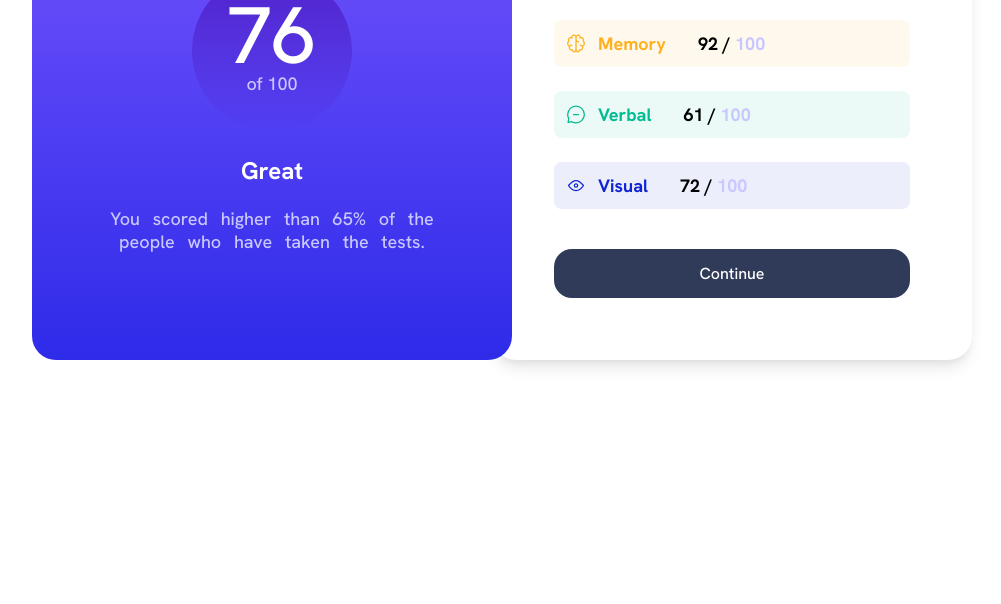
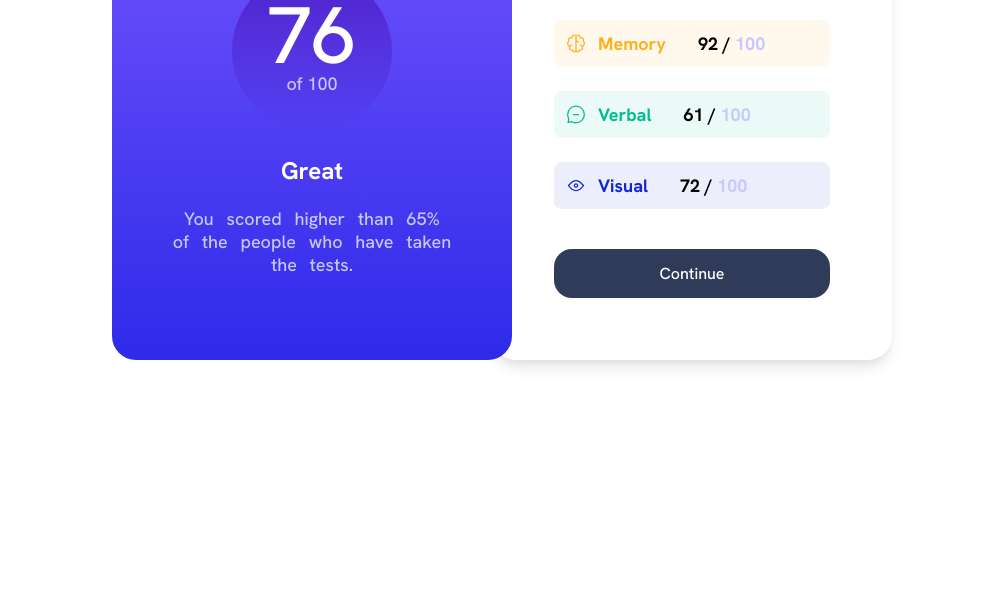
Before and after one commit to Gosplex/Result-component-ui, a plain HTML site: page index.html in a window 1280 px wide. Shown: the part 196-800 px from the top of the page, without its empty margins (148-1149 px from the left). Drawn offline with Linux system fonts and the light colour scheme.

Commit message:
Updated UI

```diff
--- a/css/style.css
+++ b/css/style.css
@@ -28,7 +28,7 @@ a {
   display: grid;
   grid-template-columns: repeat(2, 1fr);
   grid-template-rows: repeat(2, minmax(200px, auto));
-  max-width: 960px;
+  max-width: 800px;
 }
 /* End of global styling */
 
```
